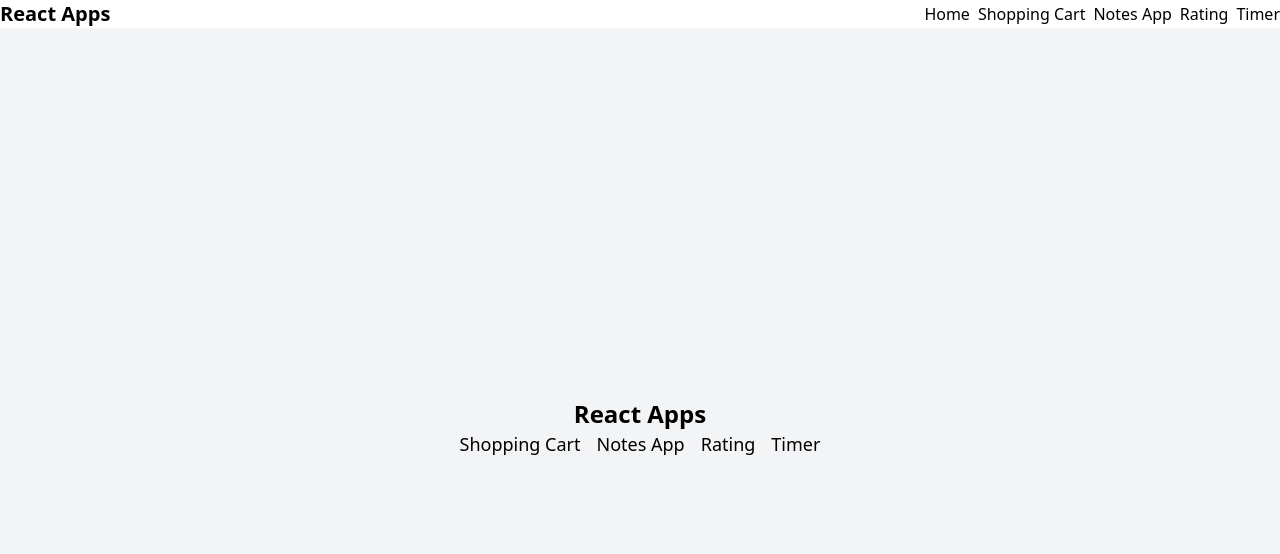
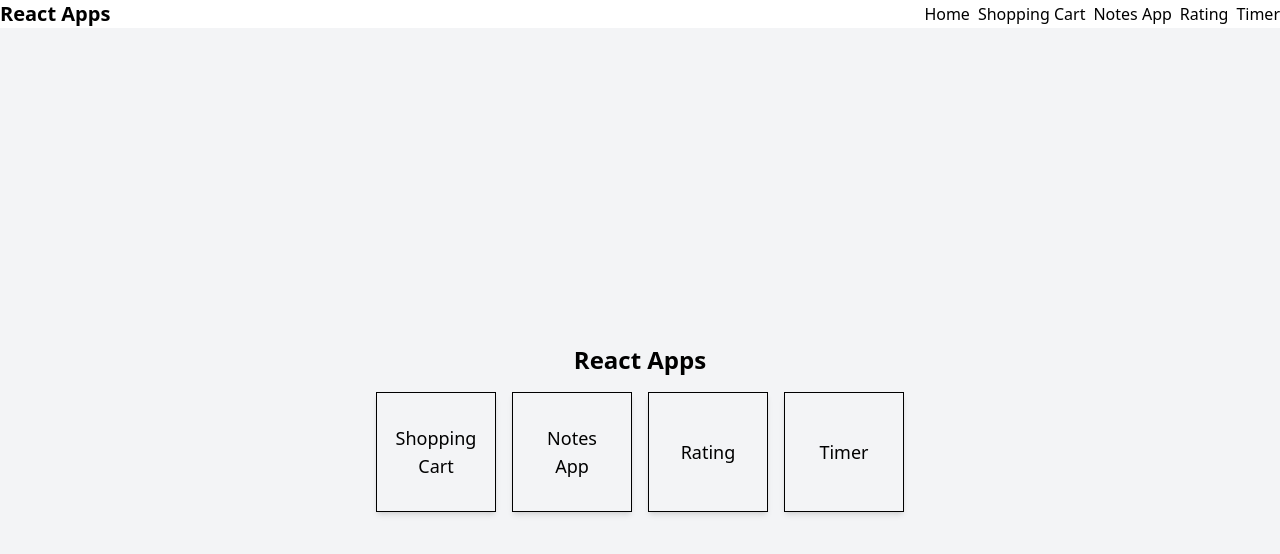
Before and after one commit to Dimterion/react-apps, a React (Vite) app: page / in a window 1280 px wide. Shown: the top 554 px of the page. Built offline with nearby package versions, Linux system fonts and the light colour scheme; no server answers.

Commit message:
add home page cards

```diff
--- /dev/null
+++ b/src/components/HomePageCard.jsx
@@ -0,0 +1,14 @@
+import { Link } from "react-router";
+
+const HomePageCard = ({ link, title }) => {
+  return (
+    <Link
+      to={link}
+      className="flex h-30 w-30 items-center justify-center border p-4 text-center shadow-md hover:shadow-lg"
+    >
+      {title}
+    </Link>
+  );
+};
+
+export default HomePageCard;
--- a/src/pages/home.jsx
+++ b/src/pages/home.jsx
@@ -1,14 +1,15 @@
 import { Link } from "react-router";
+import HomePageCard from "../components/HomePageCard";
 
 const HomePage = () => {
   return (
     <main className="flex min-h-screen flex-col items-center justify-center bg-gray-100">
       <h1 className="text-2xl font-bold">React Apps</h1>
-      <section className="flex gap-4 text-lg">
-        <Link to="/shopping-cart">Shopping Cart</Link>
-        <Link to="/notes-app">Notes App</Link>
-        <Link to="/rating">Rating</Link>
-        <Link to="/timer">Timer</Link>
+      <section className="mt-4 flex gap-4 text-lg">
+        <HomePageCard link="/shopping-cart" title="Shopping Cart" />
+        <HomePageCard link="/notes-app" title="Notes App" />
+        <HomePageCard link="/rating" title="Rating" />
+        <HomePageCard link="/timer" title="Timer" />
       </section>
     </main>
   );
```
